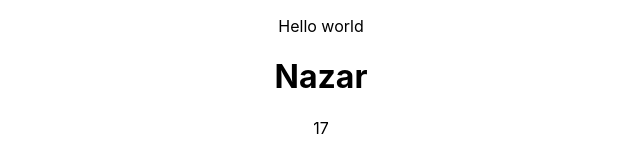
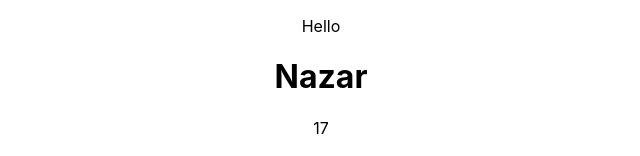
Before and after one commit to Knownife/trying-git, a React (Create React App) app: page / in a window 1280 px wide. Shown: the top 156 px of the page, without its empty margins (319-959 px from the left). Built offline with nearby package versions, Linux system fonts and the light colour scheme.

Commit message:
updated text to free range

```diff
--- a/src/App.js
+++ b/src/App.js
@@ -6,7 +6,7 @@ import Button from './components/button/index'
 function App() {
   return (
     <div className="App">
-      <div><p>Hello world</p></div>
+      <div><p>Hello</p></div>
         <Button/>
     </div>
   );
```
Also changed, not shown: 1 other file (tests, documents, lock files or other folders).
